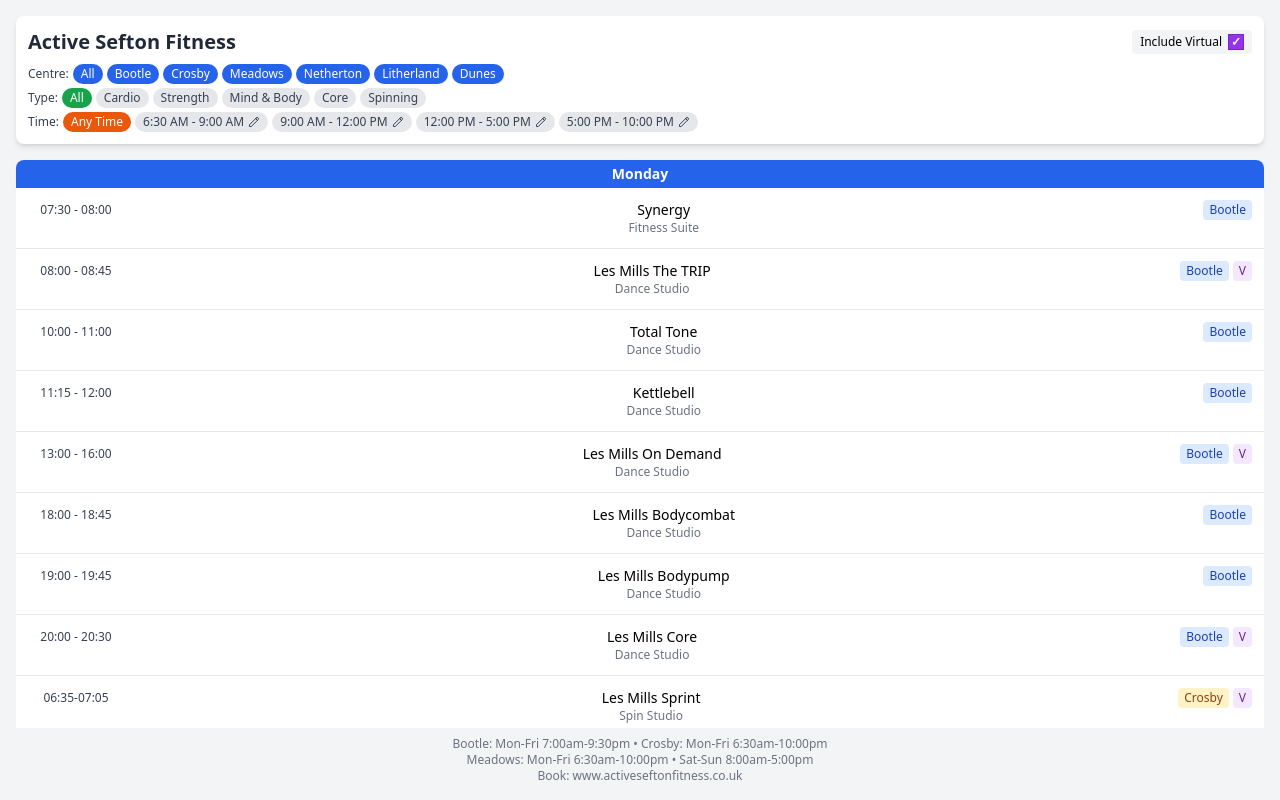
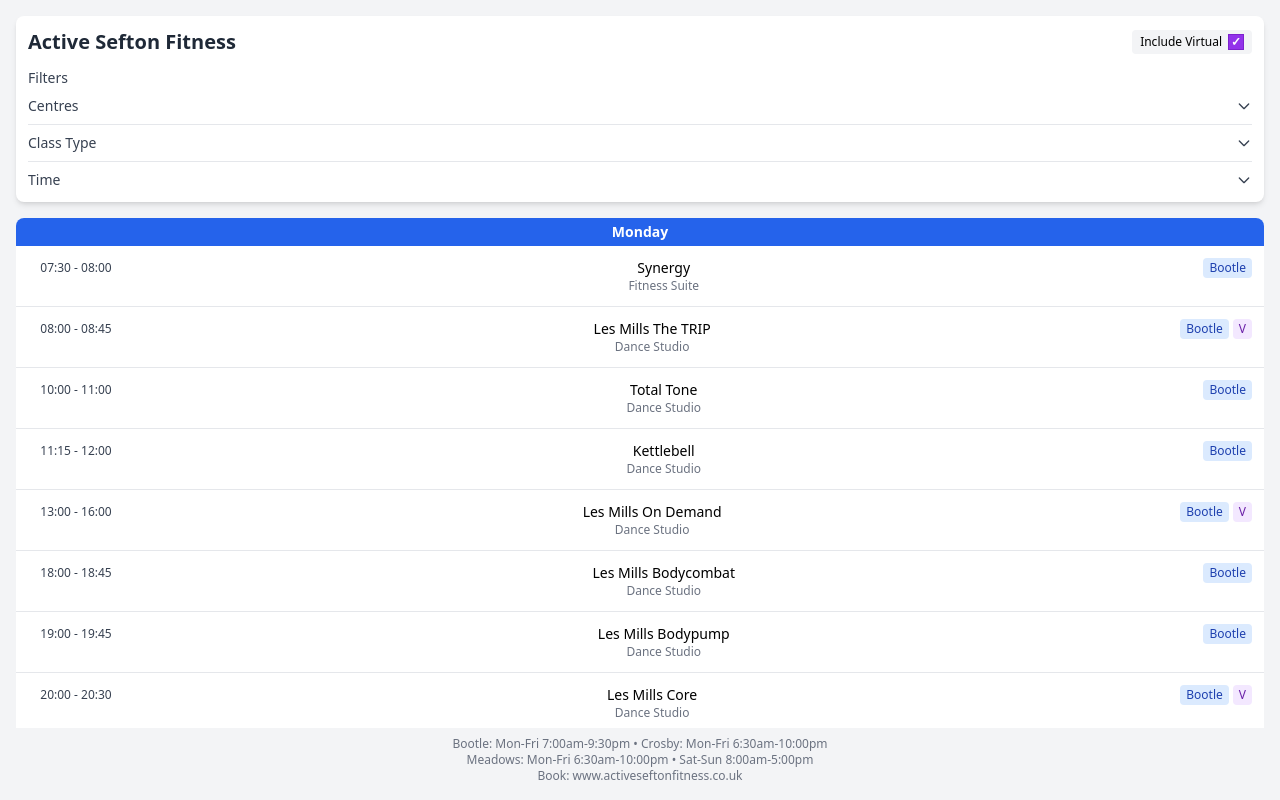
Before and after one commit to johnnyhawk02/fitness-timetable-app, a React (Create React App) app: page / in a window 1280 px wide. Built offline with nearby package versions, Linux system fonts and the light colour scheme.

Commit message:
Refactor filters UI with expandable sections and active filter tracking

```diff
--- a/src/components/FitnessTimetable.jsx
+++ b/src/components/FitnessTimetable.jsx
@@ -95,6 +95,53 @@ const FitnessTimetable = () => {
   const [timeBlocks, setTimeBlocks] = useState(() =>
     getStoredValue(STORAGE_KEYS.TIME_BLOCKS, defaultTimeBlocks)
   );
+
+  // Additional state for filter UI
+  const [expandedFilters, setExpandedFilters] = useState({
+    centers: false,
+    categories: false,
+    times: false
+  });
+
+  // Toggle filter sections
+  const toggleFilterSection = (section) => {
+    setExpandedFilters({
+      ...expandedFilters,
+      [section]: !expandedFilters[section]
+    });
+  };
+
+  // Clear all filters
+  const clearAllFilters = () => {
+    // Reset centers to all selected
+    setSelectedCenters(centers.reduce((acc, center) => {
+      acc[center] = true;
+      return acc;
+    }, {}));
+
+    // Reset category and time block
+    setSelectedCategory('');
+    setSelectedTimeBlock('');
+
+    // Reset virtual classes to included
+    setIncludeVirtual(true);
+  };
+
+  // Get active filter count
+  const getActiveFilterCount = () => {
+    let count = 0;
+
+    // Count centers that are not selected
+    const unselectedCenters = centers.filter(center => !selectedCenters[center]).length;
+    if (unselectedCenters > 0) count++;
+
+    // Count other active filters
+    if (selectedCategory) count++;
+    if (selectedTimeBlock) count++;
+    if (!includeVirtual) count++;
+
+    return count;
+  };
 
   // Save to localStorage when values change
   useEffect(() => {
@@ -377,8 +424,53 @@ const FitnessTimetable = () => {
           </div>
         </div>
 
-        <div className="mt-2 flex flex-wrap gap-1 items-center">
-          <span className="text-xs font-medium text-gray-700">Centre:</span>
+        {/* Filters header with count and clear button */}
+        <div className="mt-3 flex justify-between items-center">
+          <h2 className="text-sm font-medium text-gray-700">
+            Filters
+            {getActiveFilterCount() > 0 &&
+              <span className="ml-2 bg-blue-500 text-white text-xs px-1.5 py-0.5 rounded-full">
+                {getActiveFilterCount()}
+              </span>
+            }
+          </h2>
+          {getActiveFilterCount() > 0 && (
+            <button
+              onClick={clearAllFilters}
+              className="text-xs text-blue-600 hover:text-blue-800"
+            >
+              Clear all
+            </button>
+          )}
+        </div>
+
+        {/* Centers filter */}
+        <div className="mt-2 border-b pb-2">
+          <button
+            onClick={() => toggleFilterSection('centers')}
+            className="w-full flex justify-between items-center text-left text-sm font-medium text-gray-700 hover:text-gray-900"
+          >
+            <span>
+              Centres
+              {!Object.values(selectedCenters).every(selected => selected) &&
+                <span className="ml-2 text-xs text-gray-500">
+                  ({centers.filter(c => selectedCenters[c]).length}/{centers.length})
+                </span>
+              }
+            </span>
+            <svg
+              className={`w-4 h-4 transition-transform ${expandedFilters.centers ? 'transform rotate-180' : ''}`}
+              fill="none"
+              stroke="currentColor"
+              viewBox="0 0 24 24"
+              xmlns="http://www.w3.org/2000/svg"
+            >
+              <path strokeLinecap="round" strokeLinejoin="round" strokeWidth="2" d="M19 9l-7 7-7-7"></path>
+            </svg>
+          </button>
+
+          {expandedFilters.centers && (
+            <div className="mt-2 flex flex-wrap gap-1">
               <button
                 onClick={() => handleCenterChange('all')}
                 className={`px-2 py-0.5 rounded-full text-xs ${
@@ -403,19 +495,42 @@ const FitnessTimetable = () => {
                 </button>
               ))}
             </div>
+          )}
+        </div>
 
-        <div className="mt-1 flex flex-wrap gap-1 items-center">
-          <span className="text-xs font-medium text-gray-700">Type:</span>
+        {/* Class types filter */}
+        <div className="mt-2 border-b pb-2">
+          <button
+            onClick={() => toggleFilterSection('categories')}
+            className="w-full flex justify-between items-center text-left text-sm font-medium text-gray-700 hover:text-gray-900"
+          >
+            <span>
+              Class Type
+              {selectedCategory && <span className="ml-2 text-xs text-gray-500">({selectedCategory})</span>}
+            </span>
+            <svg
+              className={`w-4 h-4 transition-transform ${expandedFilters.categories ? 'transform rotate-180' : ''}`}
+              fill="none"
+              stroke="currentColor"
+              viewBox="0 0 24 24"
+              xmlns="http://www.w3.org/2000/svg"
+            >
+              <path strokeLinecap="round" strokeLinejoin="round" strokeWidth="2" d="M19 9l-7 7-7-7"></path>
+            </svg>
+          </button>
+
+          {expandedFilters.categories && (
+            <div className="mt-2 flex flex-wrap gap-1">
               <button
                 key="all"
-            onClick={() => setSelectedCategory('')}
+                onClick={() => handleCategoryChange('')}
                 className={`px-2 py-0.5 rounded-full text-xs ${
                   selectedCategory === ''
                     ? 'bg-green-600 text-white'
                     : 'bg-gray-200 text-gray-700 hover:bg-gray-300'
                 }`}
               >
-            All
+                All Types
               </button>
               {Object.entries(classCategories).map(([value, label]) => (
                 <button
@@ -431,9 +546,36 @@ const FitnessTimetable = () => {
                 </button>
               ))}
             </div>
+          )}
+        </div>
 
-        <div className="mt-1 flex flex-wrap gap-1 items-center relative">
-          <span className="text-xs font-medium text-gray-700">Time:</span>
+        {/* Time filter */}
+        <div className="mt-2">
+          <button
+            onClick={() => toggleFilterSection('times')}
+            className="w-full flex justify-between items-center text-left text-sm font-medium text-gray-700 hover:text-gray-900"
+          >
+            <span>
+              Time
+              {selectedTimeBlock && (
+                <span className="ml-2 text-xs text-gray-500">
+                  ({formatHourToTimeString(timeBlocks[selectedTimeBlock].start)} - {formatHourToTimeString(timeBlocks[selectedTimeBlock].end)})
+                </span>
+              )}
+            </span>
+            <svg
+              className={`w-4 h-4 transition-transform ${expandedFilters.times ? 'transform rotate-180' : ''}`}
+              fill="none"
+              stroke="currentColor"
+              viewBox="0 0 24 24"
+              xmlns="http://www.w3.org/2000/svg"
+            >
+              <path strokeLinecap="round" strokeLinejoin="round" strokeWidth="2" d="M19 9l-7 7-7-7"></path>
+            </svg>
+          </button>
+
+          {expandedFilters.times && (
+            <div className="mt-2 flex flex-wrap gap-1 relative">
               <button
                 key="all-times"
                 onClick={() => setSelectedTimeBlock('')}
@@ -533,6 +675,8 @@ const FitnessTimetable = () => {
                 </div>
               )}
             </div>
+          )}
+        </div>
       </div>
 
       <div className="flex-1 overflow-auto">
```
Lines whose indentation alone changed are shown as unchanged.
